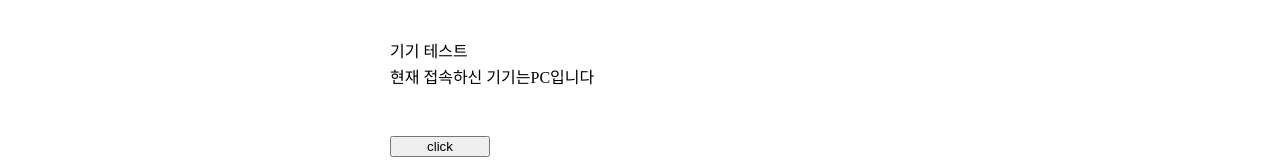
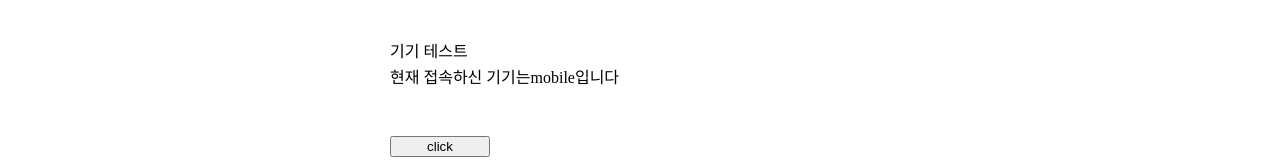
Before and after one commit to dlsdk0601/payment_portfolio, a React (Create React App) app in the folder client/: page / in a window 1280 px wide. Shown: the part 156-316 px from the top of the page. Built offline with nearby package versions, Linux system fonts and the light colour scheme; no server answers.

Commit message:
refactor: indexOf => includes로 수정

```diff
--- a/client/src/component/main/MainSection.tsx
+++ b/client/src/component/main/MainSection.tsx
@@ -20,7 +20,7 @@ export default function MainSection() {
       <h2 className="title">기기 테스트</h2>
       <p>
         현재 접속하신 기기는
-        {navi.toLowerCase().indexOf("mobile") === -1 ? "PC" : "mobile"}
+        {navi.toLowerCase().includes("mobile") ? "PC" : "mobile"}
         입니다
       </p>
       <button className="main__clcik__button" onClick={testFetch}>
```
